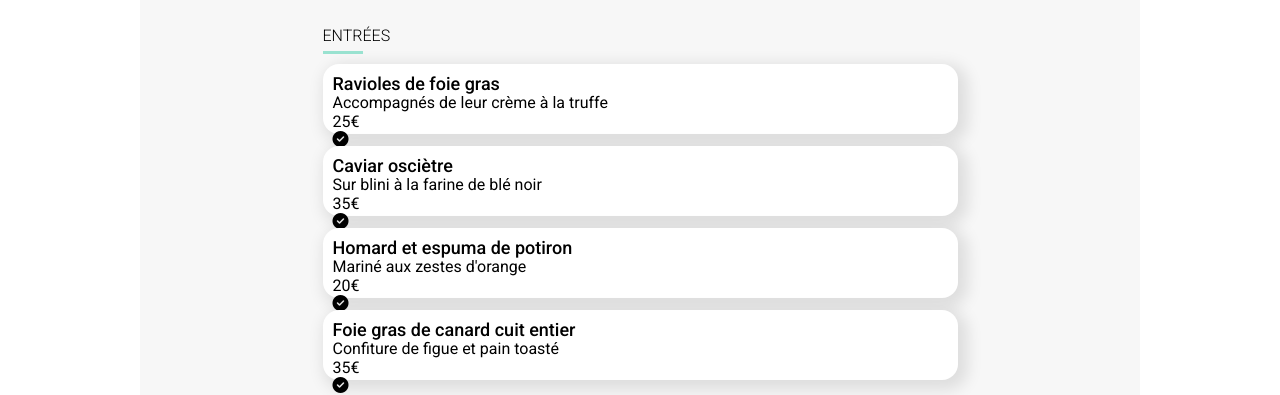
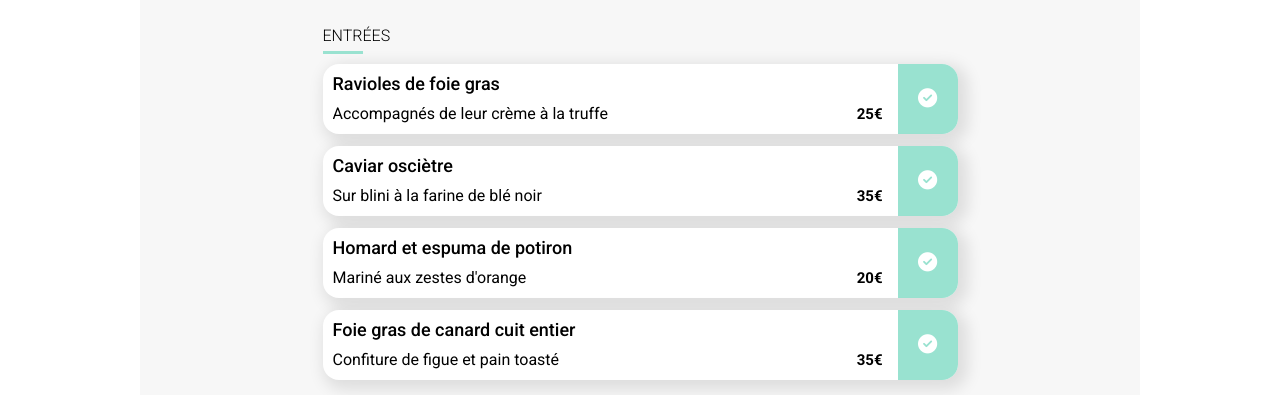
Before and after one commit to ZhannaZucher/Dynamisez_une_page_web_avec_des_animations_CSS_Zucher_Zhanna, a plain HTML site: page restaurants/la-note-enchantée.html in a window 1280 px wide. Shown: the part 565-960 px from the top of the page. Drawn offline with Linux system fonts and the light colour scheme; a web font is replaced by a local one.

Commit message:
menu option ok

```diff
--- a/restaurants/la-note-enchantée.html
+++ b/restaurants/la-note-enchantée.html
@@ -42,33 +42,41 @@
 				<h2 class="menu__title">Entrées</h2>
 				<div class="menu__animated-appearance-block">
 					<div class="menu__option">
+						<div class="menu__option-text">
 							<h3 class="menu__option-title">Ravioles de foie gras</h3>
 							<div class="menu__option-body">
 								<p>Accompagnés de leur crème à la truffe</p>
+							</div>
 						</div>
 						<div class="menu__option-price">25€</div>
 						<div class="menu__validation-btn"><i class="fa-solid fa-circle-check"></i></div>
 					</div>
 					<div class="menu__option">
+						<div class="menu__option-text">
 							<h3 class="menu__option-title">Caviar osciètre</h3>
 							<div class="menu__option-body">
 								<p>Sur blini à la farine de blé noir</p>
+							</div>
 						</div>
 						<div class="menu__option-price">35€</div>
 						<div class="menu__validation-btn"><i class="fa-solid fa-circle-check"></i></div>
 					</div>
 					<div class="menu__option">
+						<div class="menu__option-text">
 							<h3 class="menu__option-title">Homard et espuma de potiron</h3>
 							<div class="menu__option-body">
 								<p>Mariné aux zestes d'orange</p>
+							</div>
 						</div>
 						<div class="menu__option-price">20€</div>
 						<div class="menu__validation-btn"><i class="fa-solid fa-circle-check"></i></div>
 					</div>
 					<div class="menu__option">
+						<div class="menu__option-text">
 							<h3 class="menu__option-title">Foie gras de canard cuit entier</h3>
 							<div class="menu__option-body">
 								<p>Confiture de figue et pain toasté</p>
+							</div>
 						</div>
 						<div class="menu__option-price">35€</div>
 						<div class="menu__validation-btn"><i class="fa-solid fa-circle-check"></i></div>
@@ -79,25 +87,31 @@
 				<h2 class="menu__title">Plats</h2>
 				<div class="menu__animated-appearance-block">
 					<div class="menu__option">
+						<div class="menu__option-text">
 							<h3 class="menu__option-title">Noix de coquilles Saint-Jacques</h3>
 							<div class="menu__option-body">
 								<p>Sur lit de purée de céleri-rave</p>
+							</div>
 						</div>
 						<div class="menu__option-price">40€</div>
 						<div class="menu__validation-btn"><i class="fa-solid fa-circle-check"></i></div>
 					</div>
 					<div class="menu__option">
+						<div class="menu__option-text">
 							<h3 class="menu__option-title">Langoustine poêlée</h3>
 							<div class="menu__option-body">
 								<p>Purée de patate douce</p>
+							</div>
 						</div>
 						<div class="menu__option-price">35€</div>
 						<div class="menu__validation-btn"><i class="fa-solid fa-circle-check"></i></div>
 					</div>
 					<div class="menu__option">
+						<div class="menu__option-text">
 							<h3 class="menu__option-title">Mijoté de queue de boeuf</h3>
 							<div class="menu__option-body">
 								<p>Et riz sauvage aux zestes de citron</p>
+							</div>
 						</div>
 						<div class="menu__option-price">44€</div>
 						<div class="menu__validation-btn"><i class="fa-solid fa-circle-check"></i></div>
@@ -108,25 +122,31 @@
 				<h2 class="menu__title">Desserts</h2>
 				<div class="menu__animated-appearance-block">
 					<div class="menu__option">
+						<div class="menu__option-text">
 							<h3 class="menu__option-title">Macaron noisette et chocolat</h3>
 							<div class="menu__option-body">
 								<p>Glace au caramel brun et sel de Guérande</p>
+							</div>
 						</div>
 						<div class="menu__option-price">18€</div>
 						<div class="menu__validation-btn"><i class="fa-solid fa-circle-check"></i></div>
 					</div>
 					<div class="menu__option">
+						<div class="menu__option-text">
 							<h3 class="menu__option-title">Baba au rhum revisité</h3>
 							<div class="menu__option-body">
 								<p>Avec son coulis de citron</p>
+							</div>
 						</div>
 						<div class="menu__option-price">22€</div>
 						<div class="menu__validation-btn"><i class="fa-solid fa-circle-check"></i></div>
 					</div>
 					<div class="menu__option">
+						<div class="menu__option-text">
 							<h3 class="menu__option-title">Tarte au citron meringuée</h3>
 							<div class="menu__option-body">
 								<p>Déstructurée</p>
+							</div>
 						</div>
 						<div class="menu__option-price">23€</div>
 						<div class="menu__validation-btn"><i class="fa-solid fa-circle-check"></i></div>
--- a/scss/pages/_restaurants.scss
+++ b/scss/pages/_restaurants.scss
@@ -28,8 +28,6 @@ main {
 	padding: 30px 17px 0;
 	background-color: #f7f7f7;
 	border-radius: 40px 40px 0 0;
-	//@include centered-flex;
-	//flex-direction: column;
 	&__label {
 		display: flex;
 		justify-content: space-between;
@@ -91,25 +89,48 @@ main {
 		border-radius: 16px;
 		box-shadow: 5px 5px 15px 5px rgba(0, 0, 0, 0.1);
 		margin: 6px 0;
-		padding: 10px;
+		display: flex;
+		justify-content: space-between;
 	}
-
+	&__option-text {
+		display: flex;
+		flex-direction: column;
+		justify-content: space-between;
+		margin: 10px;
+		flex: 1 1 60%;
+		white-space: nowrap;
+		overflow: hidden;
+	}
 	&__option-title {
 		font-weight: 500;
 		font-size: 18px;
+		text-overflow: ellipsis;
+		overflow: hidden;
+	}
+	&__option-body p {
+		text-overflow: ellipsis;
+		overflow: hidden;
+	}
+	&__option-price {
+		align-self: flex-end;
+		font-weight: 700;
+		font-size: 15px;
+		margin: 0 15px 10px 15px;
 	}
 
-	&__option-body {}
-
-	&__option-price {}
-
-	&__validation-btn {}
+	&__validation-btn {
+		//display:none;
+		height: 70px;
+		width: 60px;
+		background-color: $clr-tertiary;
+		border-radius: 0 16px 16px 0;
+		@include centered-flex;
+	}
 }
-
-.fa-solid {}
-
-.fa-circle-check {}
-
+.fa-circle-check {
+	color: #fff;
+	font-size: larger;
+}
 .order-btn {
 	margin: 40px auto;
 }
--- /dev/null
+++ b/test.css
@@ -0,0 +1,15 @@
+div {
+	width: 22px;
+	height: 22px;
+	margin: 50px auto;
+}
+
+svg {
+	fill: transparent;
+	border: black;
+}
+
+svg:hover {
+fill:aqua;
+transition: 300ms;
+}
```
Also changed, not shown: restaurants/la-palette-du-goût.html (+18 -0 lines), restaurants/le-délice-des-sens.html (+18 -0 lines), restaurants/à-la-française.html (+18 -0 lines), test-svg.html (added, +43 -0 lines), css/style.css, 1 other file. Lines whose indentation alone changed are shown as unchanged.
